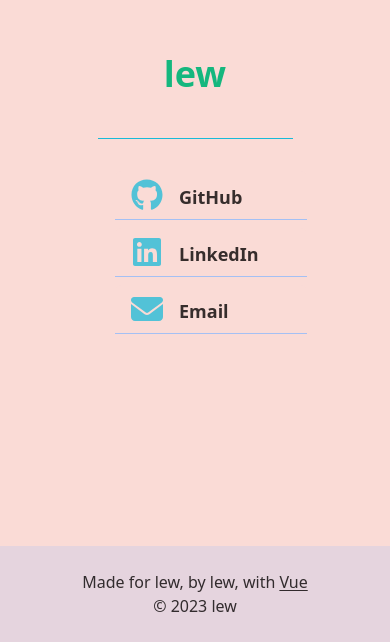
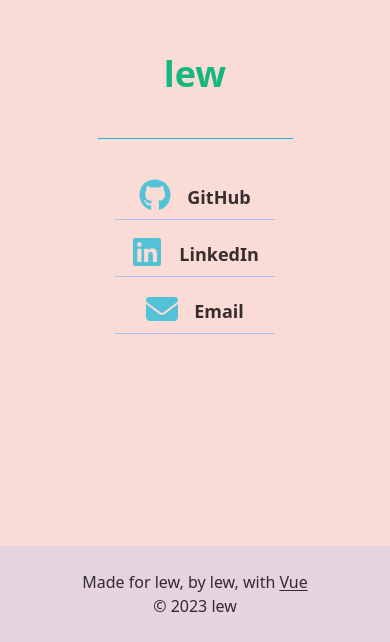
Before and after one commit to lewisdoesstuff/homepage, a Vue app: page / in a window 390 px wide. Shown: the part 202-844 px from the top of the page. Built offline with nearby package versions, Linux system fonts and the light colour scheme.

Commit message:
Update link positioning on mobile page

```diff
--- a/src/App.vue
+++ b/src/App.vue
@@ -10,7 +10,7 @@
           lew
         </p>
       </div>
-      <div class="flex flex-col items-center lg:items-start mt-8 lg:mt-0 gap-2 w-1/2 pl-8">
+      <div class="flex flex-col items-center lg:items-start mt-8 lg:mt-0 gap-2 w-1/2 lg:pl-8">
         <LinkButton
           v-for="link in links"
           :key="link.href"
--- a/src/components/LinkButton.vue
+++ b/src/components/LinkButton.vue
@@ -1,6 +1,6 @@
 <template>
   <button
-    class="flex items-center justify-start bg-background border-b border-b-secondary gap-4 w-48 py-2 pl-4 rounded-md rounded-b-none hover:rounded-b-md hover:bg-secondary transition-all duration-300 group"
+    class="flex items-center justify-center lg:justify-start bg-background border-b border-b-secondary gap-4 w-40 lg:w-48 py-2 lg:pl-4 rounded-md rounded-b-none hover:rounded-b-md hover:bg-secondary transition-all duration-300 group"
     @click="gotoLink"
   >
     <font-awesome-icon
```
